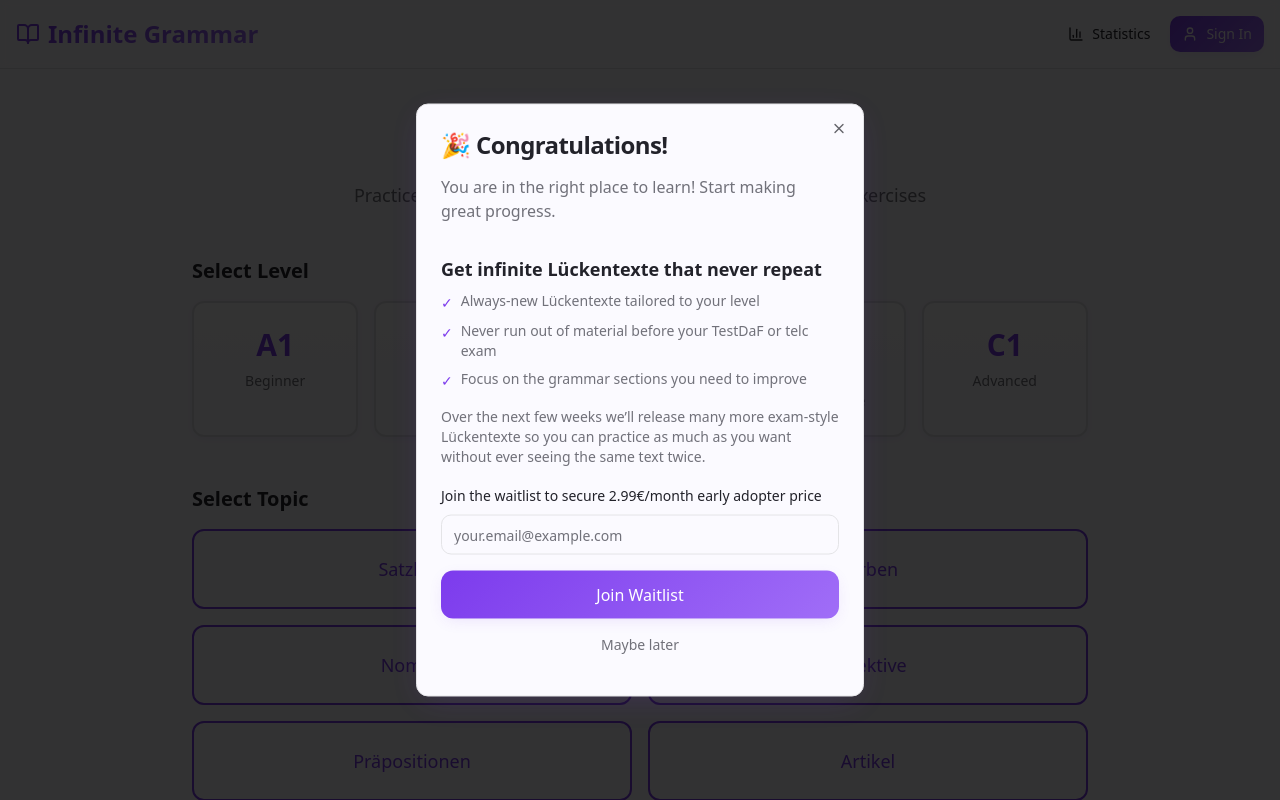
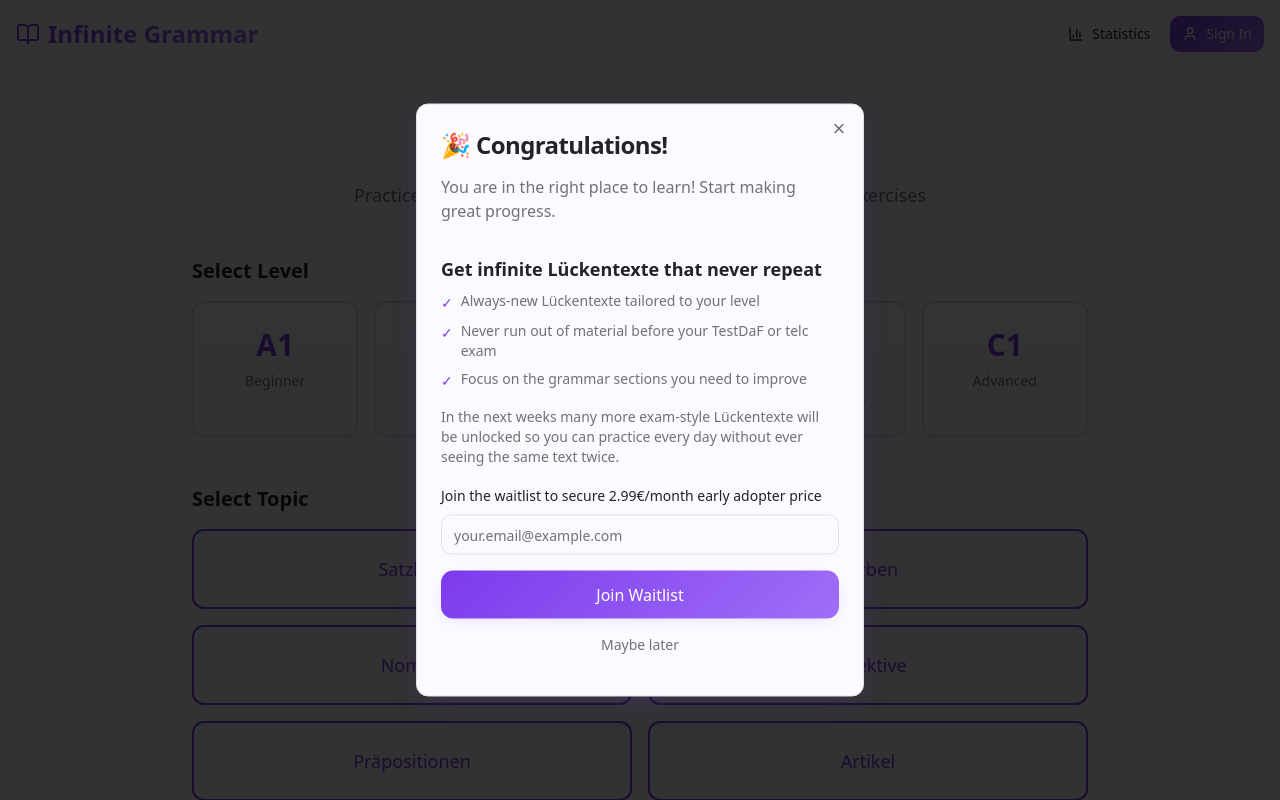
Before and after one commit to Teamleadsky-com/infinitegrammar-frontend, a React (Vite) app: page / in a window 1280 px wide. Both pictures are taken after a click on the button "Sign In". Shown: the top 800 px of the page. Built offline with nearby package versions, Linux system fonts and the light colour scheme; the HTML template or start-up script is replaced by a standard one.

Commit message:
Waitlist pop up text

```diff
--- a/index.html
+++ b/index.html
@@ -2,7 +2,9 @@
 <html lang="en">
   <head>
     <meta charset="UTF-8" />
+    <link rel="icon" type="image/x-icon" href="/favicon.ico" />
     <link rel="icon" type="image/svg+xml" href="/favicon.svg" />
+    <link rel="apple-touch-icon" sizes="180x180" href="/favicon.svg" />
     <meta name="viewport" content="width=device-width, initial-scale=1.0" />
     <title>Infinite Grammar – Endless German Grammar Practice for TestDaF & telc</title>
     <meta name="description" content="Always-new, exam-style gap-fill exercises for German learners. Train for TestDaF and telc without ever repeating the same Lückentext." />
--- a/src/components/WaitlistModal.tsx
+++ b/src/components/WaitlistModal.tsx
@@ -111,8 +111,8 @@ export const WaitlistModal = ({ open, onOpenChange, exercisesCompleted }: Waitli
               </div>
 
               <p className="text-sm text-muted-foreground mt-2">
-                Over the next few weeks we’ll release many more exam-style
-                Lückentexte so you can practice as much as you want without ever
+                In the next weeks many more exam-style
+                Lückentexte will be unlocked so you can practice every day without ever
                 seeing the same text twice.
               </p>
 
```
Also changed, not shown: 1 other file (tests, documents, lock files or other folders).
